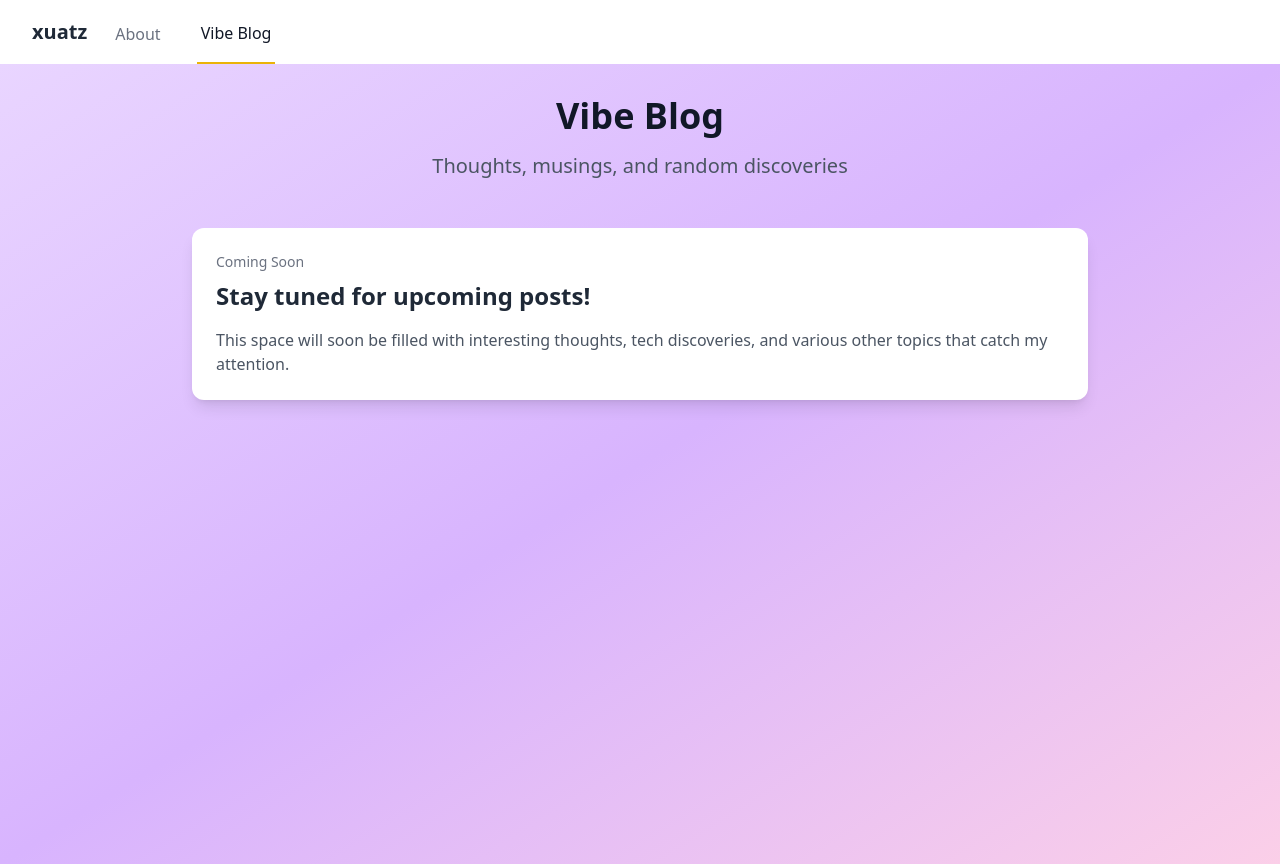
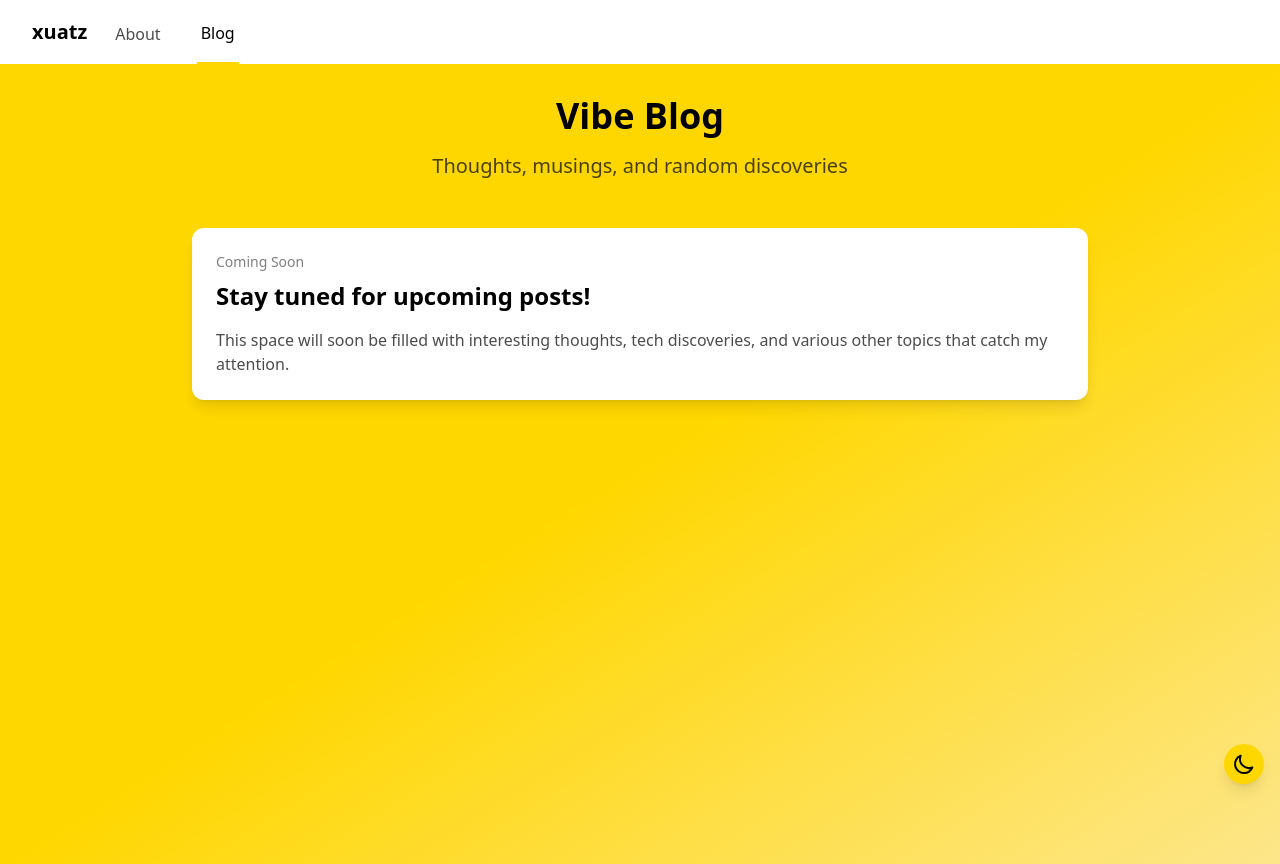
Before and after one commit to xuatz/aboutme, a SvelteKit app: page /blog in a window 1280 px wide. Built offline with nearby package versions, Linux system fonts and the light colour scheme.

Commit message:
feat(robot): Add dark mode with consistent yellow/black theme

```diff
--- a/src/lib/components/Header.svelte
+++ b/src/lib/components/Header.svelte
@@ -3,17 +3,20 @@
   export let japanDuration;
 </script>
 
-<div class="text-center space-y-4 mb-16">
-    <h1 class="text-4xl font-extrabold text-gray-900">
-    About Me
-  </h1>
-  <div class="flex flex-col sm:flex-row justify-center gap-4 mt-6">
-    <div class="px-6 py-3 bg-white rounded-xl shadow-lg transform hover:-translate-y-1 transition-transform duration-300">
+<div class="mb-16 space-y-4 text-center">
+  <h1 class="text-4xl font-extrabold text-primary-dark dark:text-primary-light">About Me</h1>
+  <div class="flex flex-col justify-center gap-4 mt-6 sm:flex-row">
+    <div
+      class="px-6 py-3 transition-transform duration-300 transform bg-white shadow-lg rounded-xl hover:-translate-y-1"
+    >
       <p class="text-lg text-gray-700">
-        🚀 Software Developer for <span class="font-semibold text-yellow-600">{careerDuration}</span>
+        🚀 Software Developer for <span class="font-semibold text-yellow-600">{careerDuration}</span
+        >
       </p>
     </div>
-    <div class="px-6 py-3 bg-white rounded-xl shadow-lg transform hover:-translate-y-1 transition-transform duration-300">
+    <div
+      class="px-6 py-3 transition-transform duration-300 transform bg-white shadow-lg rounded-xl hover:-translate-y-1"
+    >
       <p class="text-lg text-gray-700">
         🗾 In Japan for <span class="font-semibold text-yellow-600">{japanDuration}</span>
       </p>
--- a/src/lib/components/NavBar.svelte
+++ b/src/lib/components/NavBar.svelte
@@ -2,12 +2,12 @@
   import { page } from '$app/stores';
 </script>
 
-<nav class="bg-white shadow-lg">
+<nav class="bg-white shadow-lg dark:bg-gray-800">
   <div class="px-4 mx-auto max-w-7xl sm:px-6 lg:px-8">
     <div class="flex justify-between h-16">
       <div class="flex">
         <div class="flex items-center flex-shrink-0">
-          <a href="/" class="text-xl font-bold text-gray-800 hover:text-gray-600">
+          <a href="/" class="text-xl font-bold text-secondary-light hover:text-secondary-light/80 dark:text-secondary-dark dark:hover:text-secondary-dark/80">
             xuatz
           </a>
         </div>
@@ -15,18 +15,18 @@
           <a
             href="/"
             class="inline-flex items-center px-1 pt-1 {$page.url.pathname === '/'
-              ? 'border-b-2 border-yellow-500 text-gray-900'
-              : 'text-gray-500 hover:border-b-2 hover:border-gray-300 hover:text-gray-700'}"
+              ? 'border-b-2 border-primary-light text-secondary-light dark:border-primary-dark dark:text-secondary-dark'
+              : 'text-secondary-light/70 hover:border-b-2 hover:border-primary-light/50 hover:text-secondary-light dark:text-secondary-dark/70 dark:hover:border-primary-dark/50 dark:hover:text-secondary-dark'}"
           >
             About
           </a>
           <a
             href="/blog"
             class="inline-flex items-center px-1 pt-1 {$page.url.pathname.startsWith('/blog')
-              ? 'border-b-2 border-yellow-500 text-gray-900'
-              : 'text-gray-500 hover:border-b-2 hover:border-gray-300 hover:text-gray-700'}"
+              ? 'border-b-2 border-primary-light text-secondary-light dark:border-primary-dark dark:text-secondary-dark'
+              : 'text-secondary-light/70 hover:border-b-2 hover:border-primary-light/50 hover:text-secondary-light dark:text-secondary-dark/70 dark:hover:border-primary-dark/50 dark:hover:text-secondary-dark'}"
           >
-            Vibe Blog
+            Blog
           </a>
         </div>
       </div>
@@ -35,7 +35,7 @@
       <div class="flex items-center sm:hidden">
         <button
           type="button"
-          class="inline-flex items-center justify-center p-2 text-gray-400 rounded-md hover:text-gray-500 hover:bg-gray-100 focus:outline-none focus:ring-2 focus:ring-inset focus:ring-yellow-500"
+          class="inline-flex items-center justify-center p-2 rounded-md text-secondary-light/50 hover:text-secondary-light hover:bg-primary-light/10 focus:outline-none focus:ring-2 focus:ring-inset focus:ring-primary-light dark:text-secondary-dark/50 dark:hover:text-secondary-dark dark:hover:bg-primary-dark/10 dark:focus:ring-primary-dark"
           aria-controls="mobile-menu"
           aria-expanded="false"
         >
@@ -65,18 +65,18 @@
       <a
         href="/"
         class="block pl-3 pr-4 py-2 {$page.url.pathname === '/'
-          ? 'bg-yellow-50 border-l-4 border-yellow-500 text-yellow-700'
-          : 'border-l-4 border-transparent text-gray-500 hover:bg-gray-50 hover:border-gray-300 hover:text-gray-700'}"
+          ? 'bg-primary-light/10 border-l-4 border-primary-light text-secondary-light dark:bg-primary-dark/10 dark:border-primary-dark dark:text-secondary-dark'
+          : 'border-l-4 border-transparent text-secondary-light/70 hover:bg-primary-light/5 hover:border-primary-light/50 hover:text-secondary-light dark:text-secondary-dark/70 dark:hover:bg-primary-dark/5 dark:hover:border-primary-dark/50 dark:hover:text-secondary-dark'}"
       >
         About
       </a>
       <a
         href="/blog"
         class="block pl-3 pr-4 py-2 {$page.url.pathname.startsWith('/blog')
-          ? 'bg-yellow-50 border-l-4 border-yellow-500 text-yellow-700'
-          : 'border-l-4 border-transparent text-gray-500 hover:bg-gray-50 hover:border-gray-300 hover:text-gray-700'}"
+          ? 'bg-primary-light/10 border-l-4 border-primary-light text-secondary-light dark:bg-primary-dark/10 dark:border-primary-dark dark:text-secondary-dark'
+          : 'border-l-4 border-transparent text-secondary-light/70 hover:bg-primary-light/5 hover:border-primary-light/50 hover:text-secondary-light dark:text-secondary-dark/70 dark:hover:bg-primary-dark/5 dark:hover:border-primary-dark/50 dark:hover:text-secondary-dark'}"
       >
-        Vibe Blog
+        Blog
       </a>
     </div>
   </div>
--- a/src/routes/+layout.svelte
+++ b/src/routes/+layout.svelte
@@ -1,10 +1,45 @@
 <script lang="ts">
   import '../app.css';
   import NavBar from '$lib/components/NavBar.svelte';
+  import { onMount } from 'svelte';
+
+  let darkMode = false;
+
+  onMount(() => {
+    // Check system preference or stored preference
+    darkMode = window.matchMedia('(prefers-color-scheme: dark)').matches;
+    document.documentElement.classList.toggle('dark', darkMode);
+  });
+
+  function toggleDarkMode() {
+    darkMode = !darkMode;
+    document.documentElement.classList.toggle('dark', darkMode);
+  }
 </script>
 
-<NavBar />
+<div class="relative">
+  <NavBar />
 
-<main>
-  <slot />
-</main>
+  <!-- Dark mode toggle -->
+  <button
+    class="fixed z-50 p-2 rounded-full shadow-lg bottom-4 right-4 bg-primary-light dark:bg-primary-dark"
+    on:click={toggleDarkMode}
+    aria-label="Toggle dark mode"
+  >
+    {#if darkMode}
+      <!-- Sun icon -->
+      <svg xmlns="http://www.w3.org/2000/svg" class="w-6 h-6 text-secondary-dark" fill="none" viewBox="0 0 24 24" stroke="currentColor">
+        <path stroke-linecap="round" stroke-linejoin="round" stroke-width="2" d="M12 3v1m0 16v1m9-9h-1M4 12H3m15.364 6.364l-.707-.707M6.343 6.343l-.707-.707m12.728 0l-.707.707M6.343 17.657l-.707.707M16 12a4 4 0 11-8 0 4 4 0 018 0z" />
+      </svg>
+    {:else}
+      <!-- Moon icon -->
+      <svg xmlns="http://www.w3.org/2000/svg" class="w-6 h-6 text-secondary-light" fill="none" viewBox="0 0 24 24" stroke="currentColor">
+        <path stroke-linecap="round" stroke-linejoin="round" stroke-width="2" d="M20.354 15.354A9 9 0 018.646 3.646 9.003 9.003 0 0012 21a9.003 9.003 0 008.354-5.646z" />
+      </svg>
+    {/if}
+  </button>
+
+  <main>
+    <slot />
+  </main>
+</div>
--- a/src/routes/+page.svelte
+++ b/src/routes/+page.svelte
@@ -8,7 +8,7 @@
   export let data;
 </script>
 
-<div class="min-h-screen p-8 bg-gradient-to-br from-yellow-200 via-yellow-300 to-amber-200">
+<div class="min-h-screen p-8 bg-gradient-to-br from-primary-light via-primary-light to-amber-200 dark:from-primary-dark dark:via-primary-dark dark:to-gray-900">
   <div class="max-w-4xl mx-auto space-y-10">
     <!-- Header Section -->
     <Header careerDuration={data.career.duration} japanDuration={data.japan.duration} />
--- a/src/routes/blog/+page.svelte
+++ b/src/routes/blog/+page.svelte
@@ -1,25 +1,25 @@
 <script lang="ts">
 </script>
 
-<div class="min-h-screen p-8 bg-gradient-to-br from-purple-200 via-purple-300 to-pink-200">
+<div class="min-h-screen p-8 bg-gradient-to-br from-primary-light via-primary-light to-amber-200 dark:from-primary-dark dark:via-primary-dark dark:to-gray-900">
   <div class="max-w-4xl mx-auto">
     <div class="mb-12 text-center">
-      <h1 class="text-4xl font-extrabold text-gray-900">
+      <h1 class="text-4xl font-extrabold text-secondary-light dark:text-secondary-dark">
         Vibe Blog
       </h1>
-      <p class="mt-4 text-xl text-gray-600">
+      <p class="mt-4 text-xl text-secondary-light/70 dark:text-secondary-dark/70">
         Thoughts, musings, and random discoveries
       </p>
     </div>
 
     <div class="grid gap-8">
       <!-- Placeholder for future blog posts -->
-      <div class="p-6 transition-transform duration-300 transform bg-white shadow-lg rounded-xl hover:-translate-y-1">
-        <p class="mb-2 text-sm text-gray-500">Coming Soon</p>
-        <h2 class="mb-4 text-2xl font-bold text-gray-800">
+      <div class="p-6 transition-transform duration-300 transform bg-white shadow-lg dark:bg-gray-800 rounded-xl hover:-translate-y-1">
+        <p class="mb-2 text-sm text-secondary-light/50 dark:text-secondary-dark/50">Coming Soon</p>
+        <h2 class="mb-4 text-2xl font-bold text-secondary-light dark:text-secondary-dark">
           Stay tuned for upcoming posts!
         </h2>
-        <p class="text-gray-600">
+        <p class="text-secondary-light/70 dark:text-secondary-dark/70">
           This space will soon be filled with interesting thoughts, tech discoveries,
           and various other topics that catch my attention.
         </p>
--- a/tailwind.config.js
+++ b/tailwind.config.js
@@ -1,8 +1,20 @@
 /** @type {import('tailwindcss').Config} */
 export default {
   content: ['./src/**/*.{html,js,svelte,ts}'],
+  darkMode: 'class',
   theme: {
-    extend: {},
+    extend: {
+      colors: {
+        primary: {
+          light: '#FFD700', // Yellow for light mode
+          dark: '#000000', // Black for dark mode
+        },
+        secondary: {
+          light: '#000000', // Black for light mode
+          dark: '#FFD700', // Yellow for dark mode
+        },
+      },
+    },
   },
   plugins: [],
 }
```
Also changed, not shown: 2 other files (tests, documents, lock files or other folders).
